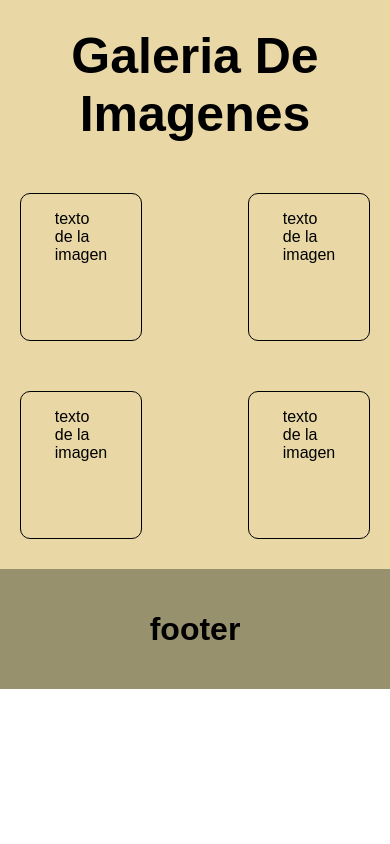
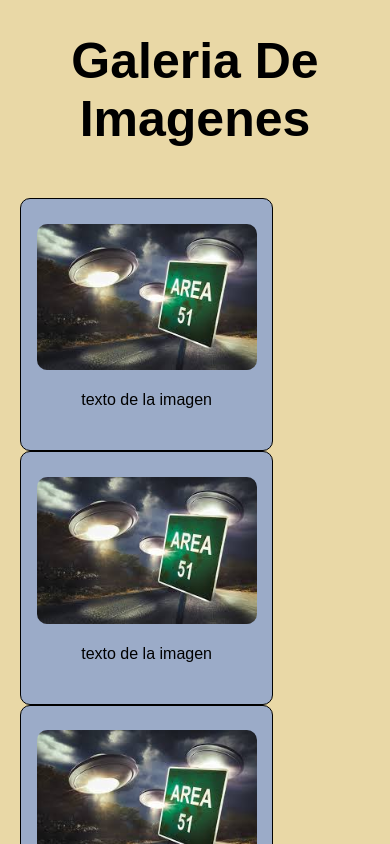
Before and after one commit to allanDev9/Proyecto_final_L4, a plain HTML site: page index.html in a window 390 px wide. Shown: the part 1156-2000 px from the top of the page. Before the commit the page ends 1845 px from the top, so only its background shows below. Drawn offline with Linux system fonts and the light colour scheme.

Commit message:
apply responsive card

```diff
--- a/css/style.css
+++ b/css/style.css
@@ -1,13 +1,14 @@
-*{
+* {
     box-sizing: border-box;
 }
 
-body{
+body {
     font-family: Arial, Helvetica, sans-serif;
     margin: 0;
     padding: 0;
 }
-header{
+
+header {
     padding: 50px;
     background-image: url("/img/imagen-area-51.jpg");
     background-position: center;
@@ -15,14 +16,16 @@ header{
     opacity: 60%;
     text-align: center;
 }
-.title-header{
+
+.title-header {
     font-family: 'Gill Sans', 'Gill Sans MT', Calibri, 'Trebuchet MS', sans-serif;
     color: rgb(44, 2, 255);
     font-size: 60px;
     font-weight: bold;
     opacity: 100%;
 }
-nav{
+
+nav {
     display: flex;
     flex-direction: row;
     justify-content: center;
@@ -30,18 +33,21 @@ nav{
     gap: 100px;
     background-color: black;
 }
-a{
+
+a {
     padding: 10px;
     text-decoration: none;
     color: #5100ff;
     font-weight: bold;
 }
-.content{
+
+.content {
     display: flex;
     flex-wrap: wrap;
 
 }
-aside{
+
+aside {
     display: flex;
     flex-direction: column;
     justify-content: start;
@@ -50,28 +56,33 @@ aside{
     padding: 20px;
     height: auto;
 }
-.image-aside{
+
+.image-aside {
     width: 100%;
     height: 500px;
     margin-top: 5%;
 }
-section{
+
+section {
     flex: 70%;
     background-color: #e9d8a6;
     padding: 20px;
 }
-footer{
+
+footer {
     padding: 20px;
     background-color: #97916e;
     text-align: center;
 }
-.title-galeria-image{
+
+.title-galeria-image {
     text-align: center;
     margin-bottom: 50px;
     font-weight: bold;
     font-size: 50px;
 }
-.contaienr-image{
+
+.container-image {
     display: flex;
     justify-content: space-between;
     align-items: center;
@@ -79,7 +90,8 @@ footer{
     gap: 50px;
     margin-bottom: 10px;
 }
-.card-image{
+
+.card-image {
     display: flex;
     flex-direction: column;
     justify-content: center;
@@ -89,14 +101,26 @@ footer{
     height: 30%;
     border: 1px solid black;
     border-radius: 10px;
+    background-color: #3571f36f;
 }
-img{
-    width: 141%;
-    margin-top: -60px;
+img {
+    width: 100px;
+    height: 100px;
     border-radius: 10px;
 }
-/* @media screen and (max-width: 700px) {
-    nav,.content{
-        flex-direction: column;
+
+@media screen and (max-width: 500px) {
+    .container-image {
+        justify-content: center;
+        align-items: center;
     }
-} */
+    .card-image {
+        width: 30vh;
+        height: 30vh;
+    }
+    img {
+        width:220px;
+        height: 200%;
+        margin-bottom: 5px;
+      }
+}
```
